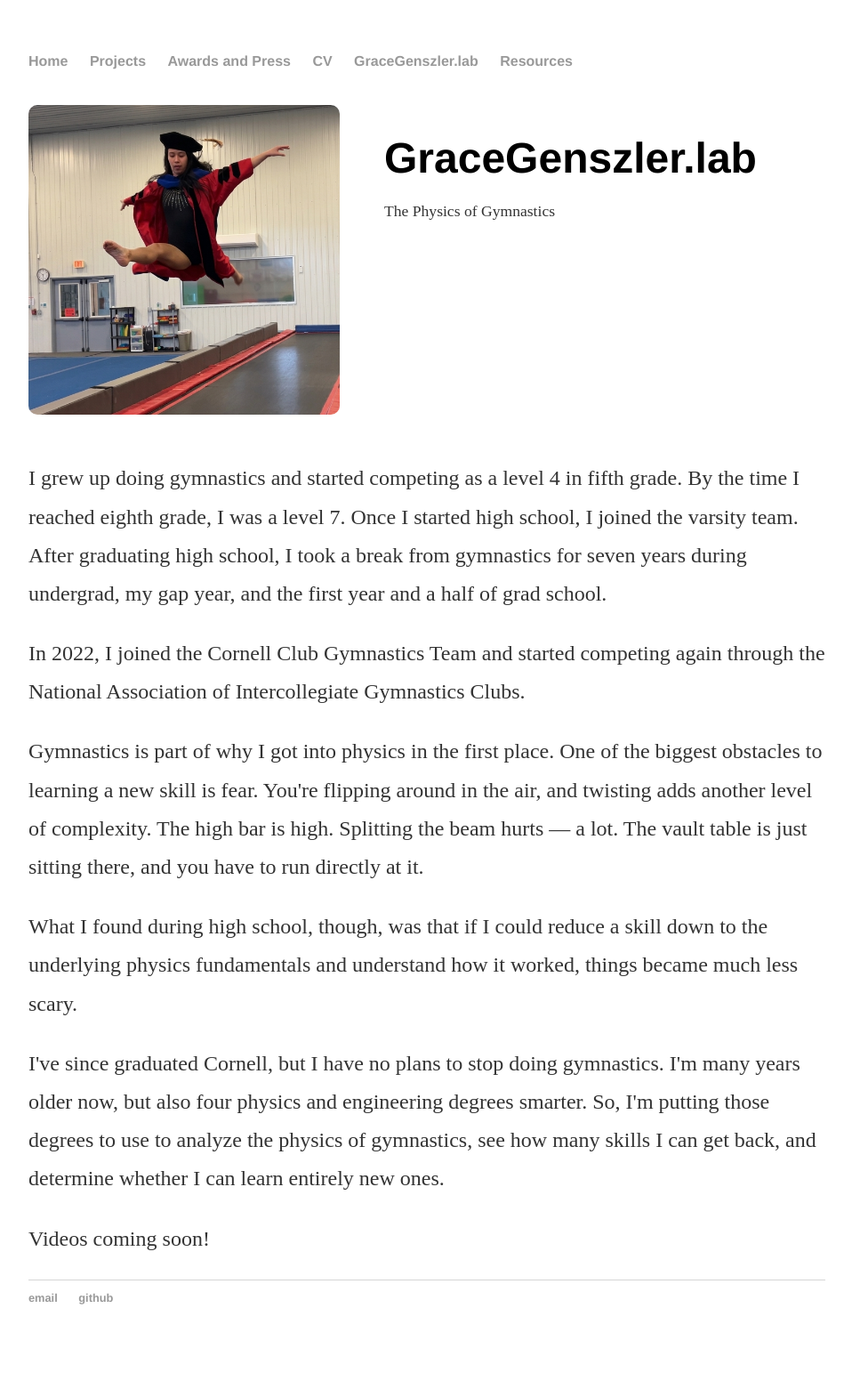
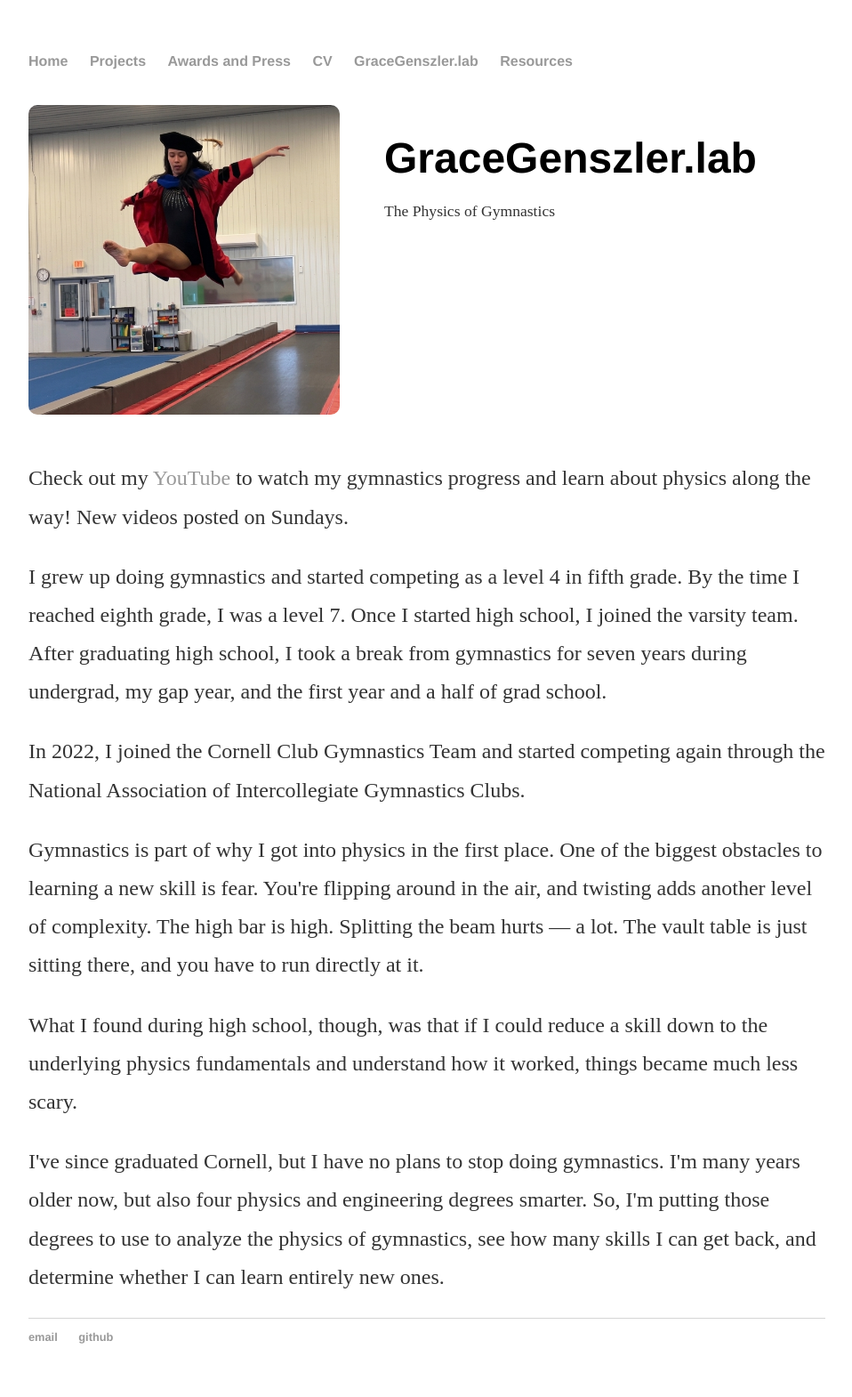
Before and after one commit to ggenszler/ggenszler.github.io, a Jekyll site: the page built from gracegenszlerlab/index.html, in a window 1280 px wide. Shown: the whole page at 89% size, without its empty margins (160-1118 px from the left). Built offline with Jekyll 4.4.1, drawn with Linux system fonts in a browser that asks for light colours; before the commit the page ends 1526 px from its top, so only the background shows below that.

Commit message:
Update index.html

```diff
--- a/gracegenszlerlab/index.html
+++ b/gracegenszlerlab/index.html
@@ -107,6 +107,10 @@
   <div class="body-text">
 
     <p>
+      Check out my <a href="https://www.youtube.com/@GraceGenszlerLab">YouTube</a> to watch my gymnastics progress and learn about physics along the way! New videos posted on Sundays.
+    </p>
+
+    <p>
       I grew up doing gymnastics and started competing
       as a level 4 in fifth grade. By the time I reached
       eighth grade, I was a level 7. Once I started high
@@ -148,10 +152,6 @@
       back, and determine whether I can learn entirely new ones.
     </p>
 
-    <p>
-      Videos coming soon!
-    </p>
-
   </div>
 
 </div>
```
